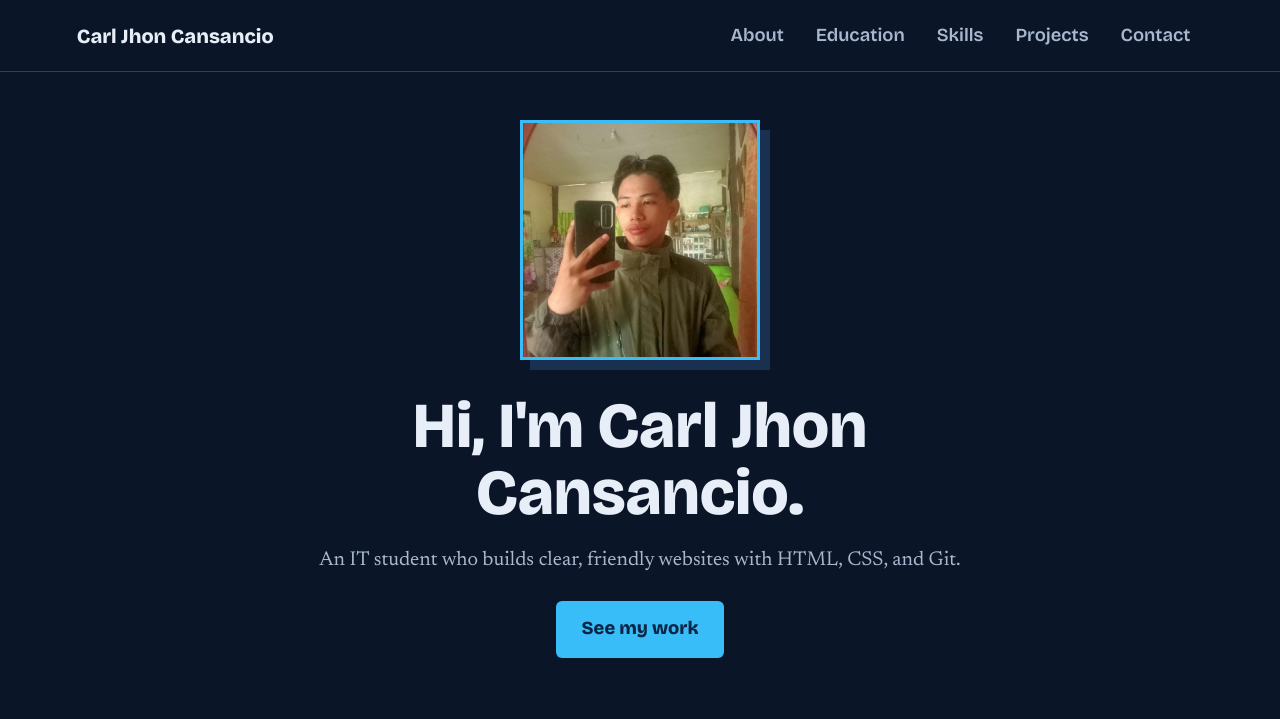
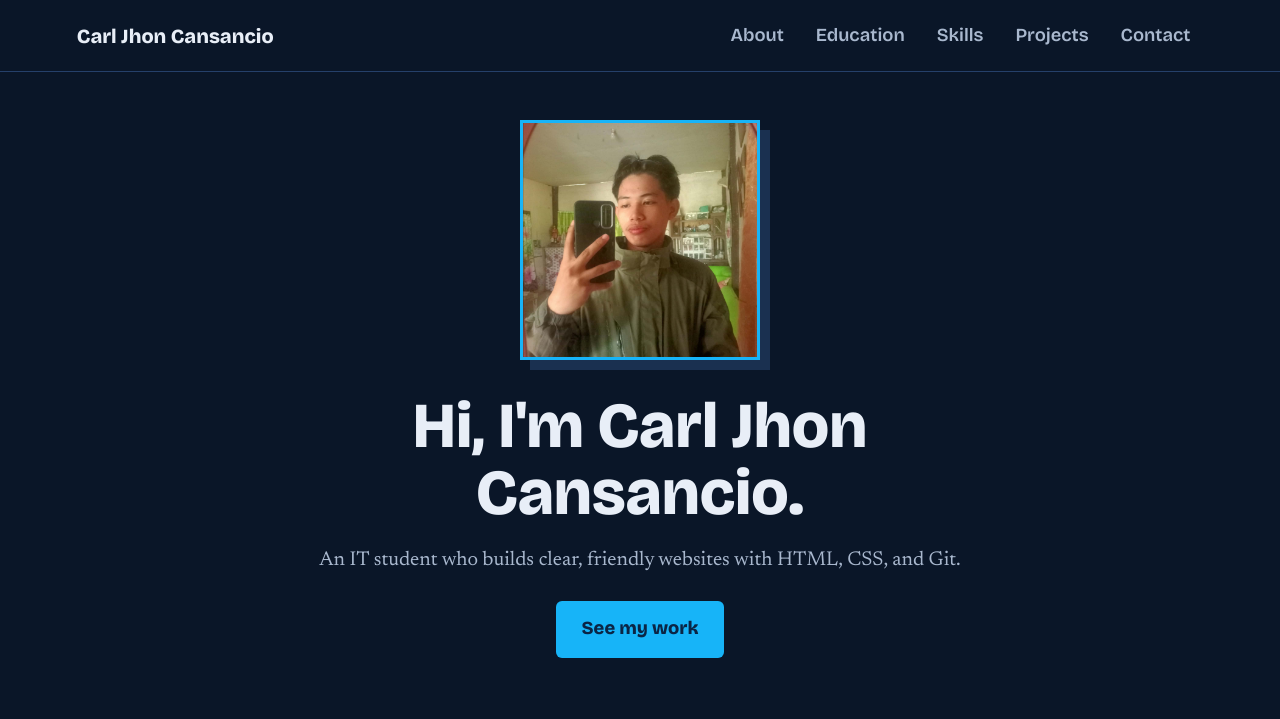
Before and after one commit to cjcansancio029-hub/Cansancio-Project-1, a plain HTML site: page index.html in a window 1280 px wide. Shown: the top 719 px of the page. Drawn offline with nearby package versions, Linux system fonts and the light colour scheme.

Commit message:
Adjust theme colors

```diff
--- a/styles/style.css
+++ b/styles/style.css
@@ -4,7 +4,7 @@
   --surface-2: #1A3050;
   --text: #E8EEF7;
   --muted: #A9B8CE;
-  --accent: #38BDF8;
+  --accent: #17b4f8;
   --accent-dark: #0B2545;
   --border: #25406A;
 }
```
